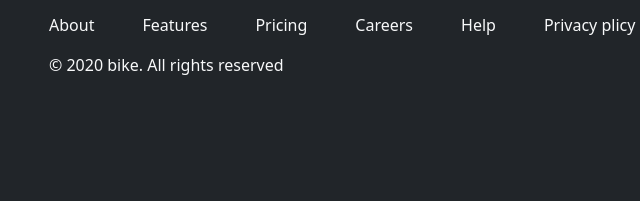
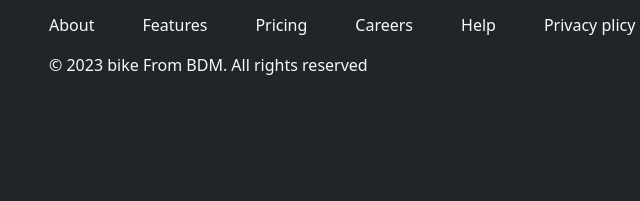
Before and after one commit to bedesignermonir/biker-zone, a plain HTML site: page index.html in a window 1280 px wide. Shown: the part 3040-3241 px from the top of the page, 65-705 px from the left. Drawn offline with Linux system fonts and the light colour scheme.

Commit message:
footer changes

```diff
--- a/index.html
+++ b/index.html
@@ -347,7 +347,7 @@
                         <li class="ms-5">Privacy plicy</li>
                     </ul>
                     <ul class="text-light d-flex f-list">
-                        <li>© 2020 bike. All rights reserved</li>
+                        <li>© 2023 bike From BDM. All rights reserved</li>
                     </ul>
 
                 </div>
```
